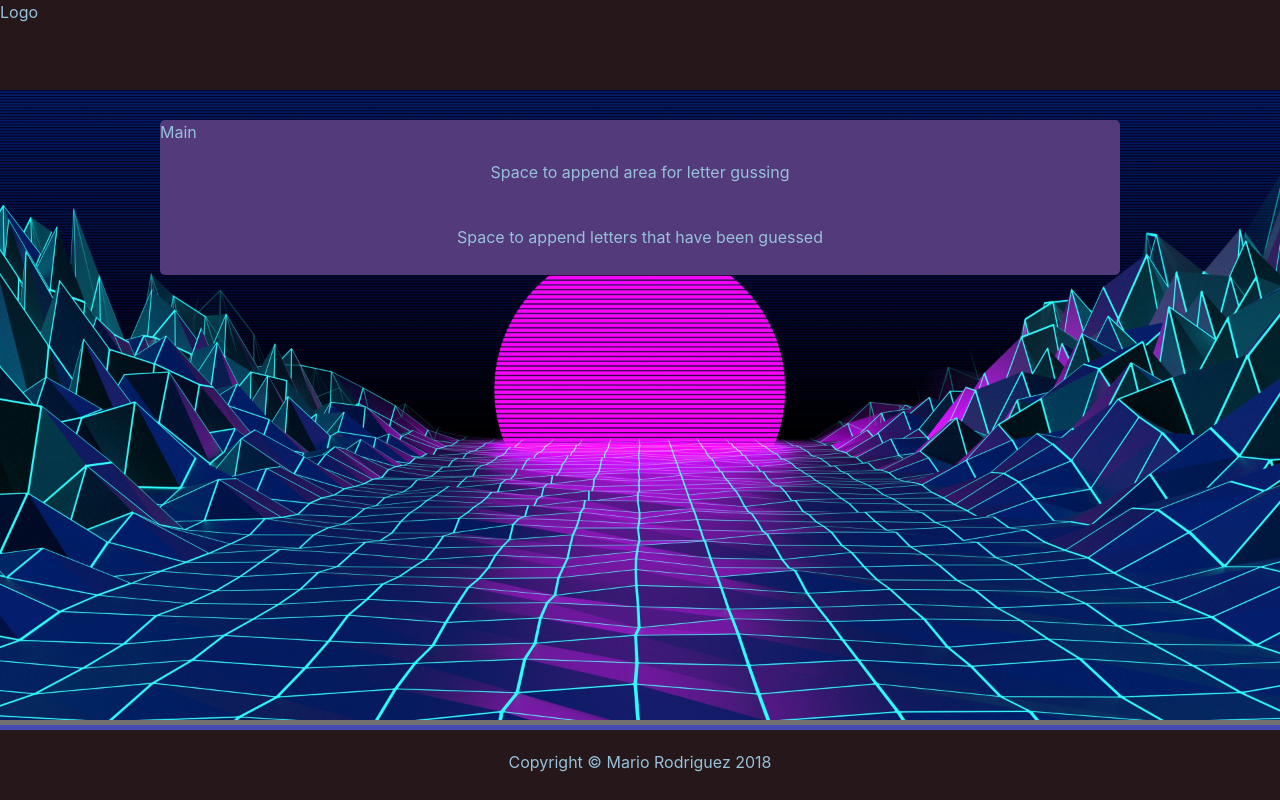
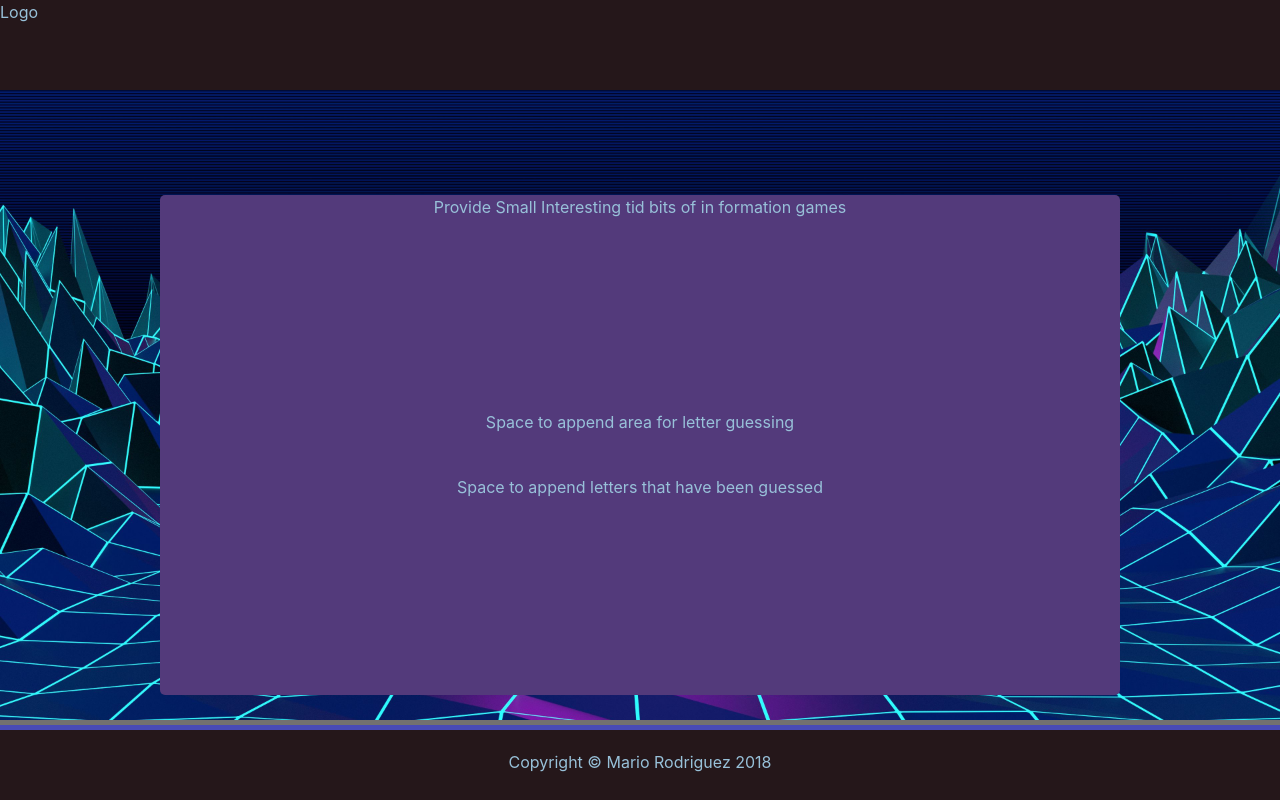
Before and after one commit to mariorodriguezdeleon/Word-Guess-Game, a plain HTML site: page index.html in a window 1280 px wide. Drawn offline with nearby package versions, Linux system fonts and the light colour scheme.

Commit message:
mostRecentUpdates

```diff
--- a/index.html
+++ b/index.html
@@ -16,9 +16,15 @@
         <div class="container">
             <div class="row">
                 <div class="col">
-                    <main role="main" >
-                        <p>Main</p>
-                        <div id="lettersToGuess">Space to append area for letter gussing</div>
+                    <main role="main" id="stage" >
+
+
+                                <div id="information">
+                                    <p>Provide Small Interesting tid bits of in formation games</p>
+                                </div>
+
+
+                        <div id="lettersToGuess">Space to append area for letter guessing</div>
                         <div id="guessedLetters">Space to append letters that have been guessed</div>
                     </main>
                 </div>
```
